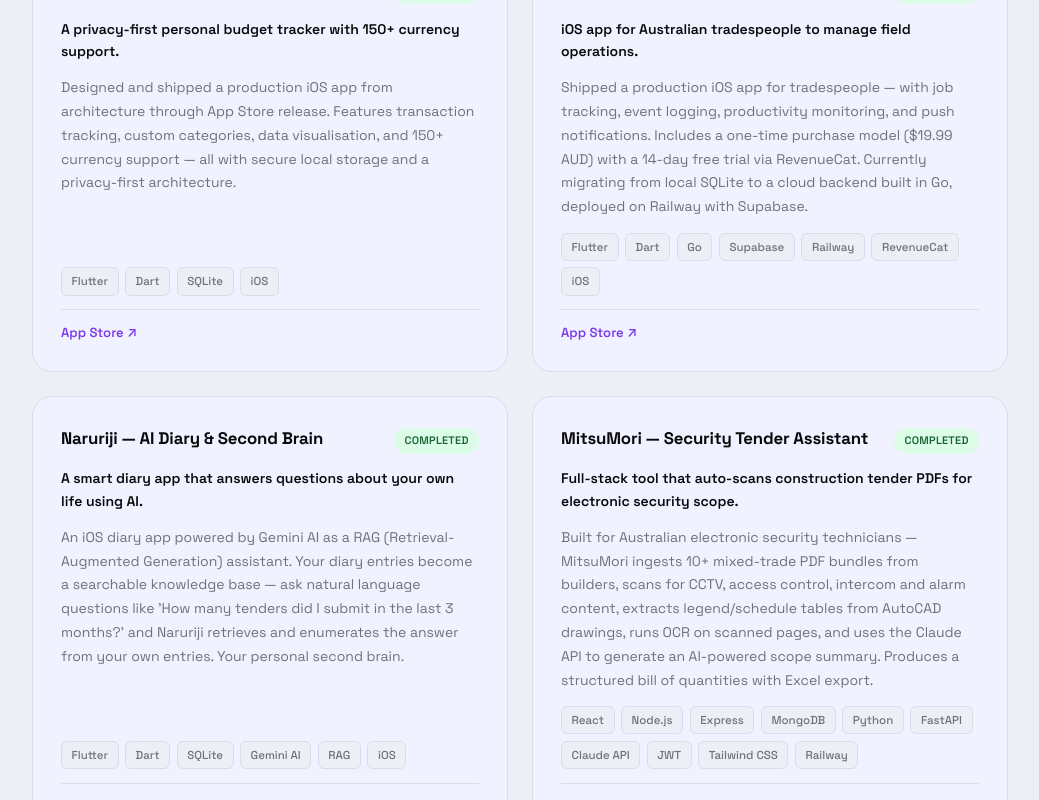
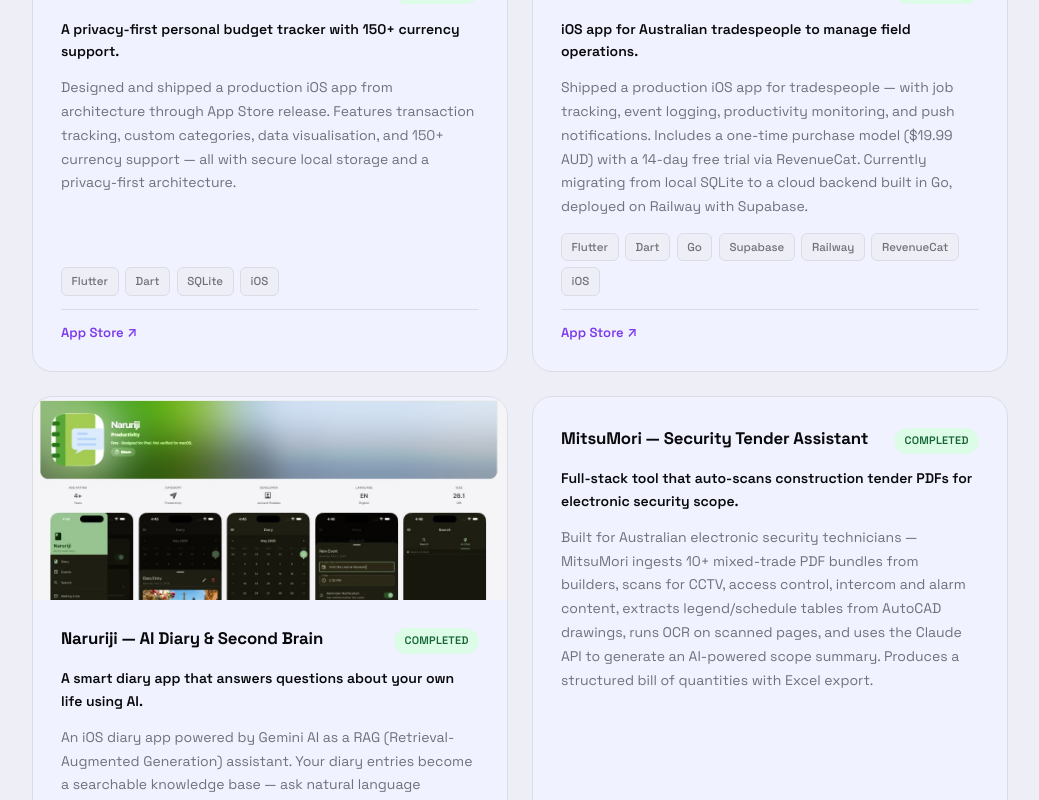
Before and after one commit to jerryrodelas/personal-page, a React (Vite) app: page / in a window 1280 px wide. Shown: the part 1634-2434 px from the top of the page, without its empty margins (120-1159 px from the left). Built offline with nearby package versions, Linux system fonts and the light colour scheme.

Commit message:
Add Naruriji app, screenshot and update app count to 3

```diff
--- a/src/components/Stats.jsx
+++ b/src/components/Stats.jsx
@@ -3,7 +3,7 @@
 import './Stats.css'
 
 const STATS = [
-  { value: 2,   suffix: '',  label: 'Apps on the App Store', icon: '📱' },
+  { value: 3,   suffix: '',  label: 'Apps on the App Store', icon: '📱' },
   { value: 15,  suffix: '+', label: 'Years in Tech',         icon: '🔧' },
   { value: 6,   suffix: '+', label: 'Certifications',        icon: '🎓' },
   { value: 1,   suffix: '',  label: 'Bold Career Pivot',     icon: '🚀' },
--- a/src/data/projects.js
+++ b/src/data/projects.js
@@ -50,7 +50,7 @@
     playStoreLink: "",
     githubLink: "",
     liveLink: "",
-    image: "",
+    image: "/naruriji.jpg",
   },
 
   // ── Full-Stack Web Apps ───────────────────────────────────────────────────
```
Also changed, not shown: assets/naruriji_appstore.jpg (added), public/naruriji.jpg (added).
